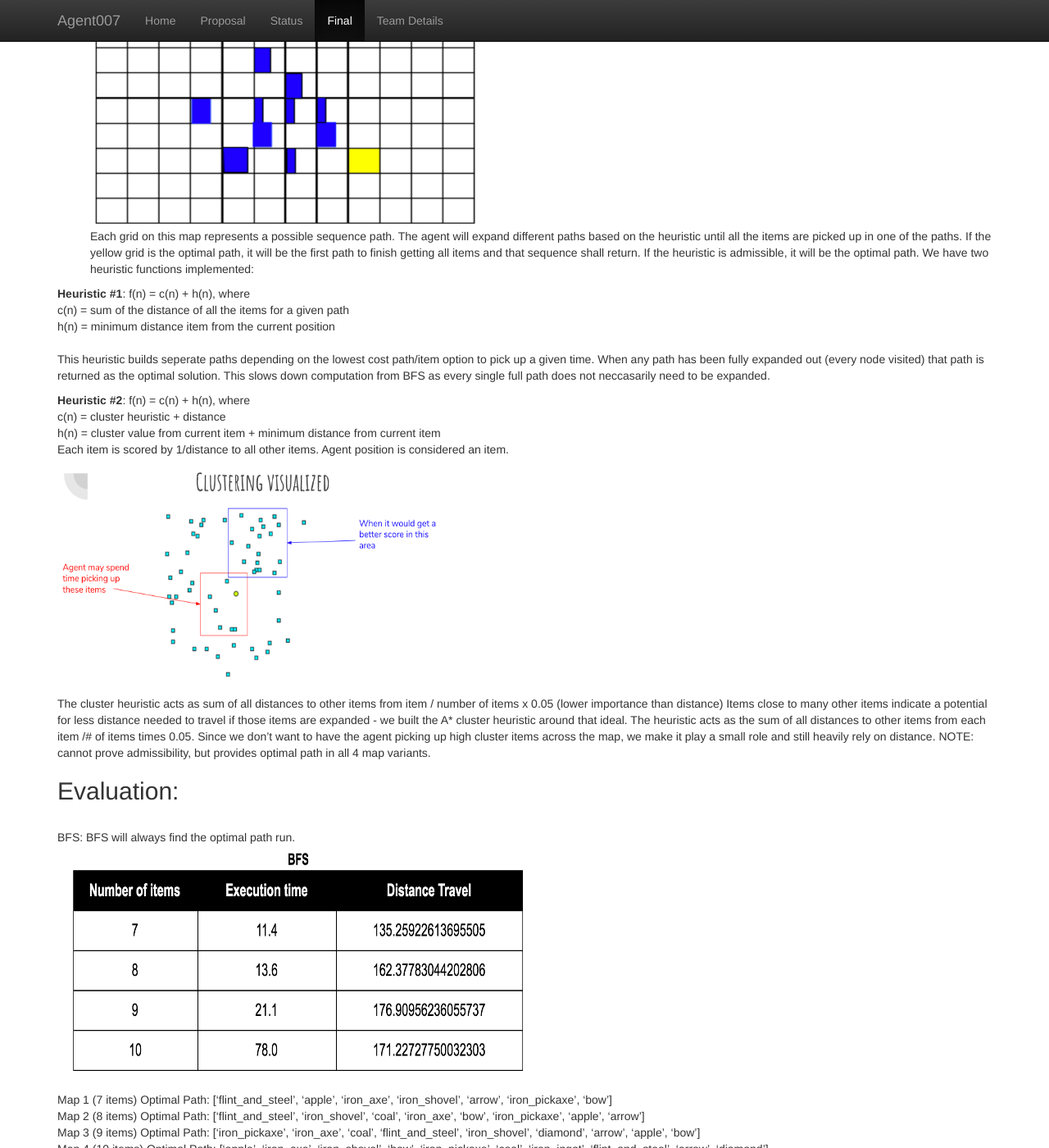
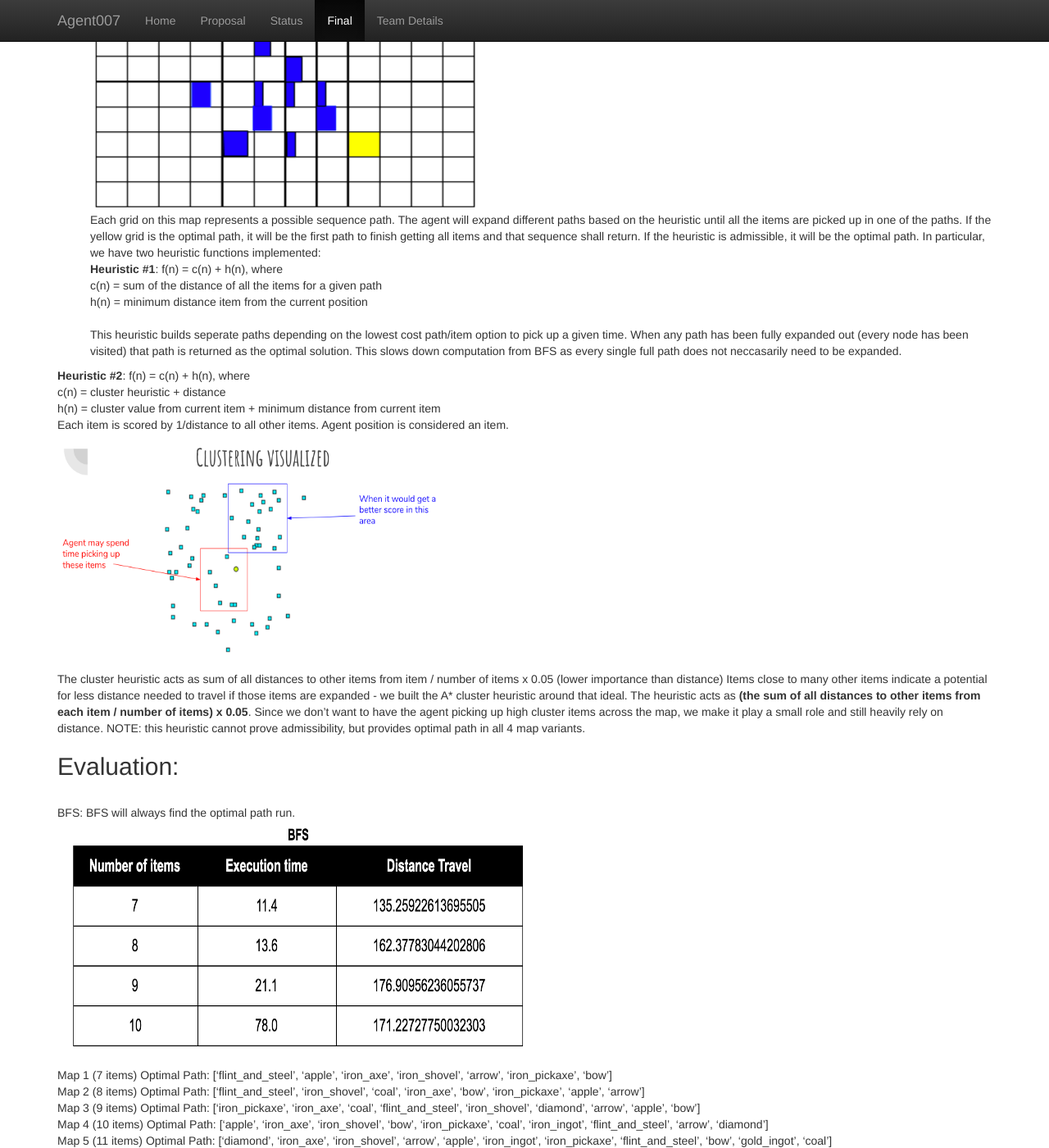
Before and after one commit to KumarHX/Agent007, a Jekyll site: the page built from docs/final.md, in a window 1280 px wide and 1400 px high, scrolled down 1684 px. Shown: the whole window at 82% size. Built offline with Jekyll 4.4.1, drawn with Linux system fonts in a browser that asks for light colours; some of the changed text lies outside the part shown.

Commit message:
Update final.md

```diff
--- a/docs/final.md
+++ b/docs/final.md
@@ -35,15 +34,13 @@ The A* algorithm uses an admissible heuristic to optimistically find the optimal
 <a href="url"><img src="gridThree.png" align="center" height="290" width="480" ></a>
 <br>
 Each grid on this map represents a possible sequence path. The agent will expand different paths based on the heuristic until all the items are picked up in one of the paths. If the yellow grid is the optimal path, it will be the first path to finish getting all items and that sequence shall return. If the heuristic is admissible, it will be the optimal path.
-We have two heuristic functions implemented: <br>
-
+In particular, we have two heuristic functions implemented: <br>
 **Heuristic #1**:
 f(n) = c(n) + h(n), where<br>
 c(n) = sum of the distance of all the items for a given path <br>
 h(n) = minimum distance item from the current position <br>
 <br>
-This heuristic builds seperate paths depending on the lowest cost path/item option to pick up a given time. When any path has been fully expanded out (every node visited) that path is returned as the optimal solution. This slows down computation from BFS as every single full path does not neccasarily need to be expanded.
-
+This heuristic builds seperate paths depending on the lowest cost path/item option to pick up a given time. When any path has been fully expanded out (every node has been visited) that path is returned as the optimal solution. This slows down computation from BFS as every single full path does not neccasarily need to be expanded.
 
 **Heuristic #2**:
 f(n) = c(n) + h(n), where <br>
@@ -54,7 +51,7 @@ Each item is scored by 1/distance to all other items. Agent position is consider
 <a href="url"><img src="ClusteringVisualized.png" align="center" height="290" width="480" ></a>
 <br>
 The cluster heuristic acts as sum of all distances to other items from item / number of items x 0.05 (lower importance than distance)
-Items close to many other items indicate a potential for less distance needed to travel if those items are expanded - we built the A* cluster heuristic around that ideal. The heuristic acts as the sum of all distances to other items from each item /# of items times 0.05. Since we don’t want to have the agent picking up high cluster items across the map, we make it play a small role and still heavily rely on distance. NOTE: cannot prove admissibility, but provides optimal path in all 4 map variants.
+Items close to many other items indicate a potential for less distance needed to travel if those items are expanded - we built the A* cluster heuristic around that ideal. The heuristic acts as **(the sum of all distances to other items from each item / number of items) x 0.05**. Since we don’t want to have the agent picking up high cluster items across the map, we make it play a small role and still heavily rely on distance. NOTE: this heuristic cannot prove admissibility, but provides optimal path in all 4 map variants.
 <br>
 
 ## Evaluation:
```
Also changed, not shown: other parts of docs/final.md (+2 -3 lines).
